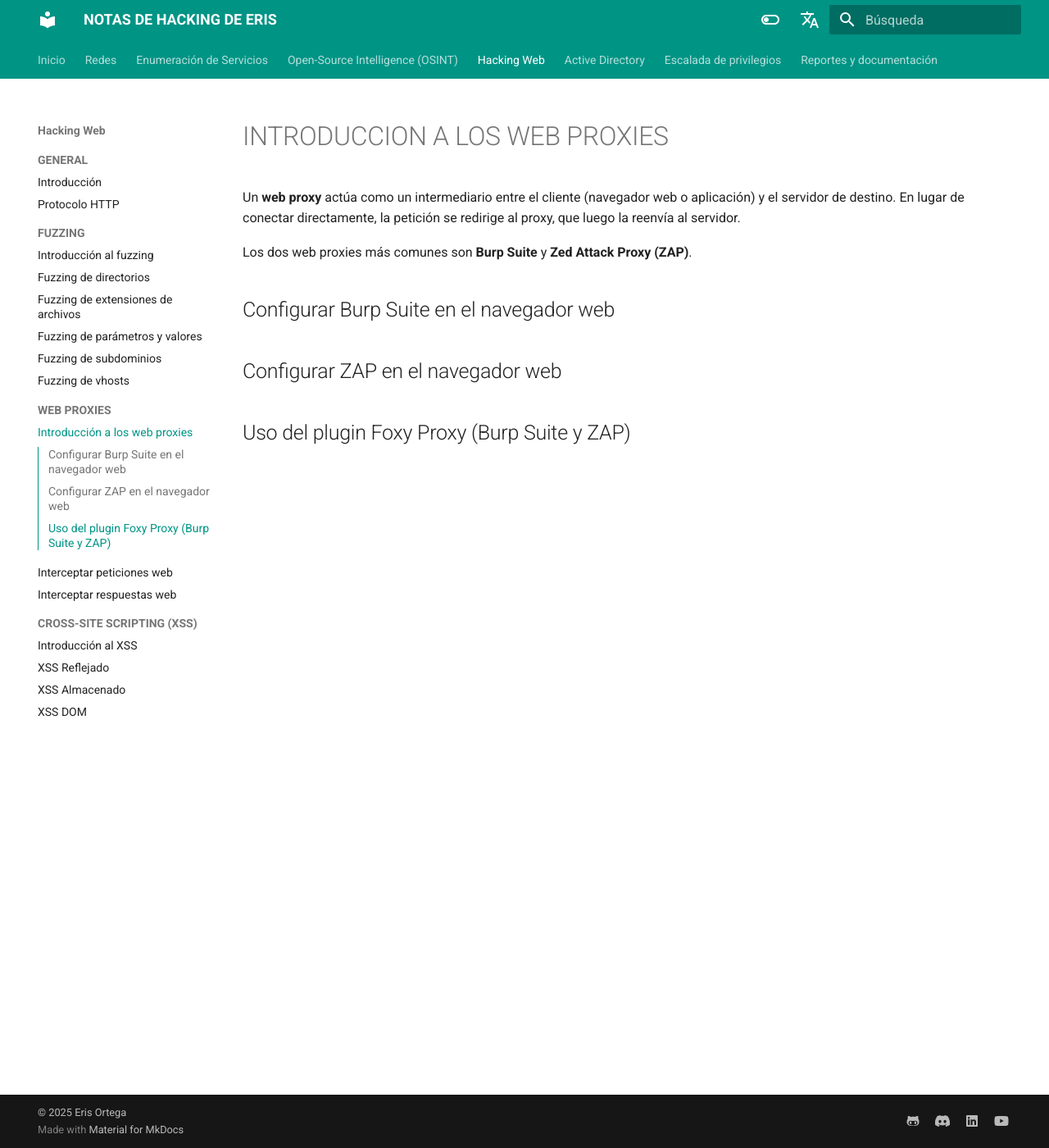
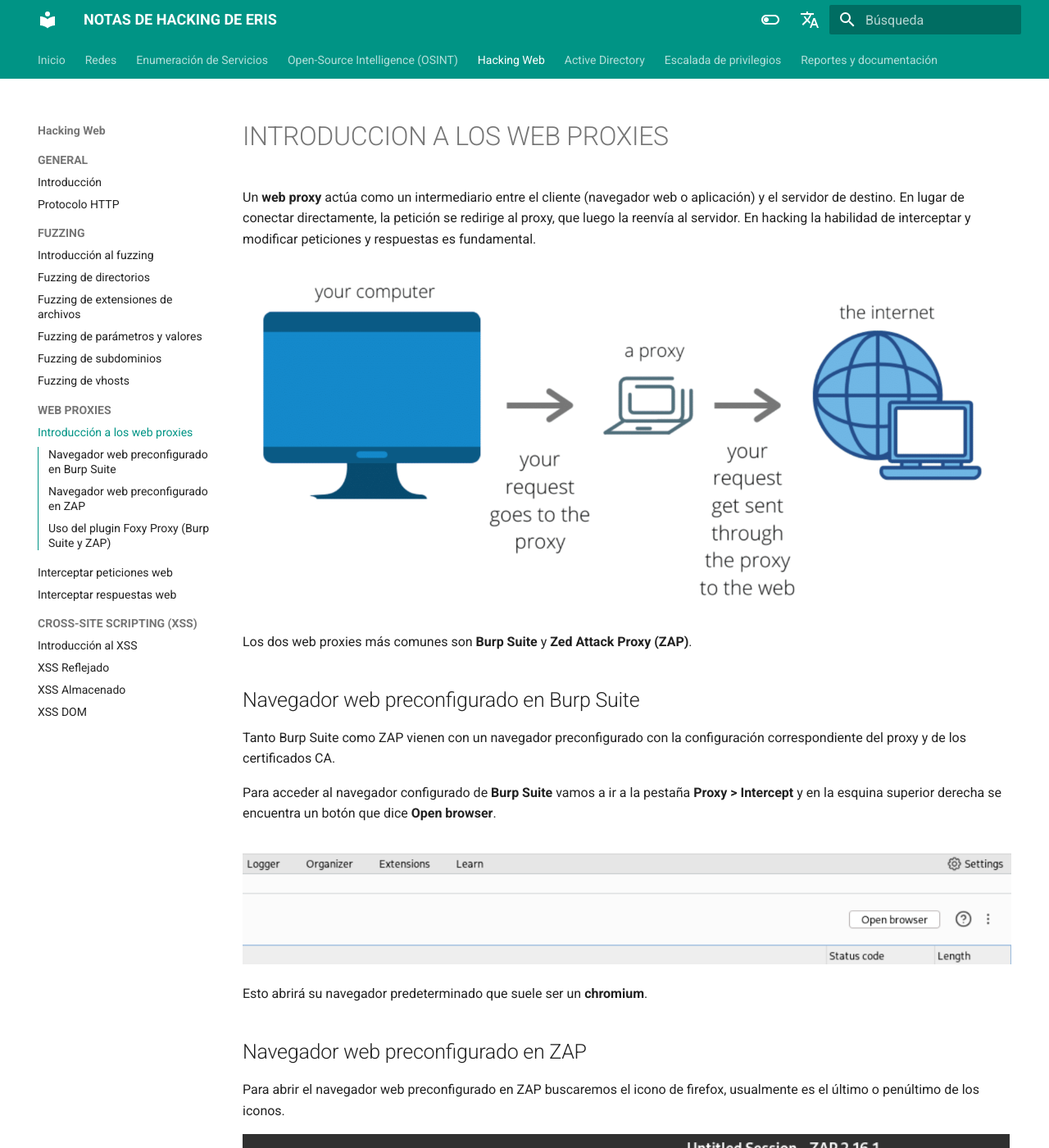
Before and after one commit to eris-os/hacking-notes, an MkDocs documentation site: the page built from docs/web-proxies.md, in a window 1280 px wide and 1400 px high. Shown: the whole window at 82% size. Built offline with MkDocs 1.6.1 and Material for MkDocs 9.7.7, drawn with Linux system fonts in a browser that asks for light colours; comment, search, counter and statistics services are not loaded; some of the changed text lies outside the part shown.

Commit message:
Update web-proxies.md

```diff
--- a/docs/web-proxies.md
+++ b/docs/web-proxies.md
@@ -1,14 +1,29 @@
 # INTRODUCCION A LOS WEB PROXIES
 
-Un **web proxy** actúa como un intermediario entre el cliente (navegador web o aplicación) y el servidor de destino. En lugar de conectar directamente, la petición se redirige al proxy, que luego la reenvía al servidor.
+Un **web proxy** actúa como un intermediario entre el cliente (navegador web o aplicación) y el servidor de destino. En lugar de conectar directamente, la petición se redirige al proxy, que luego la reenvía al servidor. En hacking la habilidad de interceptar y modificar peticiones y respuestas es fundamental.
+
+![proxy working](assets/proxy_working.png)
 
 Los dos web proxies más comunes son **Burp Suite** y **Zed Attack Proxy (ZAP)**.
 
 
-## Configurar Burp Suite en el navegador web
+## Navegador web preconfigurado en Burp Suite
+Tanto Burp Suite como ZAP vienen con un navegador preconfigurado con la configuración correspondiente del proxy y de los certificados CA.
 
+Para acceder al navegador configurado de **Burp Suite** vamos a ir a la pestaña **Proxy > Intercept** y en la esquina superior derecha se encuentra un botón que dice **Open browser**.
 
-## Configurar ZAP en el navegador web
+![burp suite open browser](assets/burp_suite_open_browser.png)
 
+Esto abrirá su navegador predeterminado que suele ser un **chromium**.
+
+## Navegador web preconfigurado en ZAP
+
+Para abrir el navegador web preconfigurado en ZAP buscaremos el icono de firefox, usualmente es el último o penúltimo de los iconos.
+
+![zap browser button](assets/zap_browser_button.png)
+
+Esto abrira su navegador preconfigurado y nos aparecerá un mensaje de bienvenida como el siguiente:
+
+![zap welcome browser](assets/zap_welcome_browser.png)
 
 ## Uso del plugin Foxy Proxy (Burp Suite y ZAP)
```
Also changed, not shown: docs/assets/burp_suite_open_browser.png (added), docs/assets/proxy_working.png (added), docs/assets/zap_browser_button.png (added), docs/assets/zap_welcome_browser.png (added).
